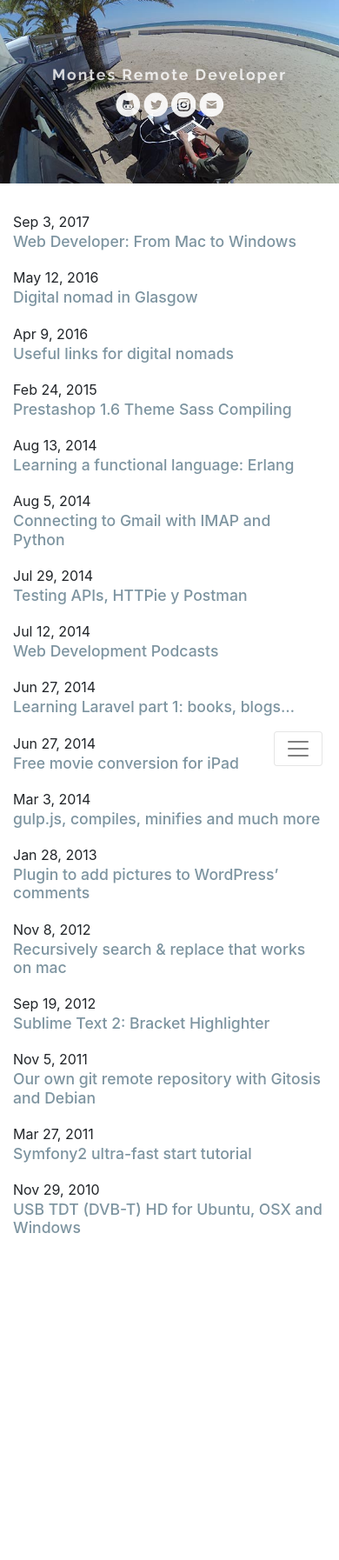
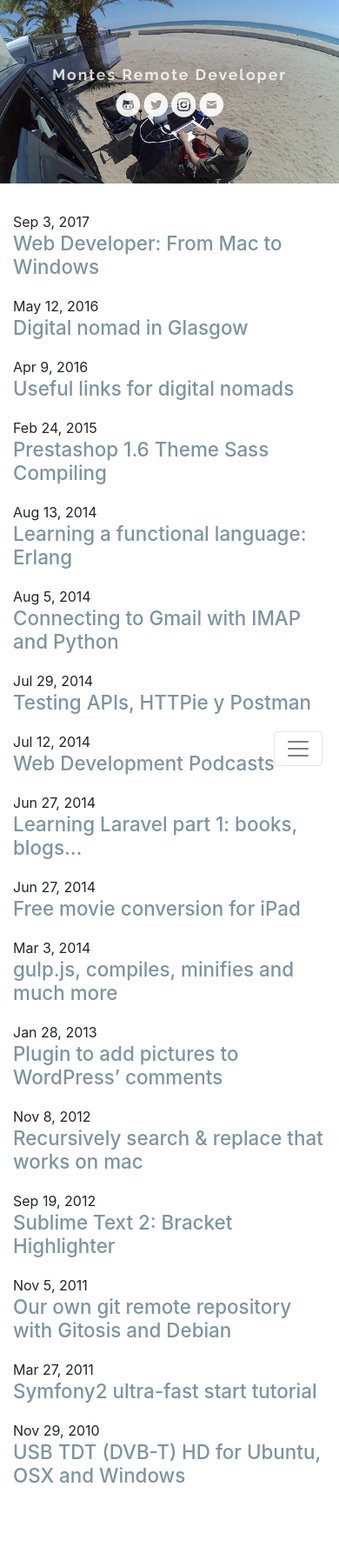
Before and after one commit to montes/montes.github.io, a Jekyll site: the page built from index.md, in a window 390 px wide. Shown: the whole page at 87% size. Built offline with Jekyll 4.4.1, drawn with Linux system fonts in a browser that asks for light colours; before the commit the page ends 1506 px from its top, so only the background shows below that.

Commit message:
Some mobile size adjustments

```diff
--- a/_sass/jekyllandmrmontes/_global.scss
+++ b/_sass/jekyllandmrmontes/_global.scss
@@ -18,7 +18,7 @@ img {
 }
 
 h2 {
-    font-size: 1.1rem;
+    font-size: 1.4rem;
 }
 
 @include media-breakpoint-up(md) {
```
